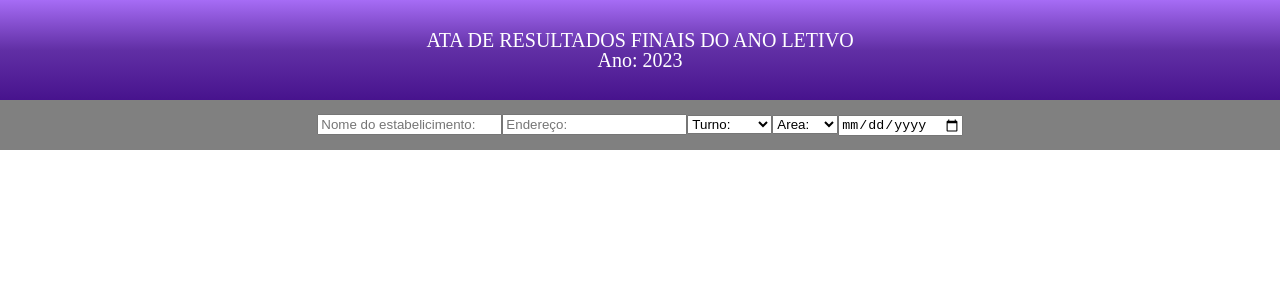
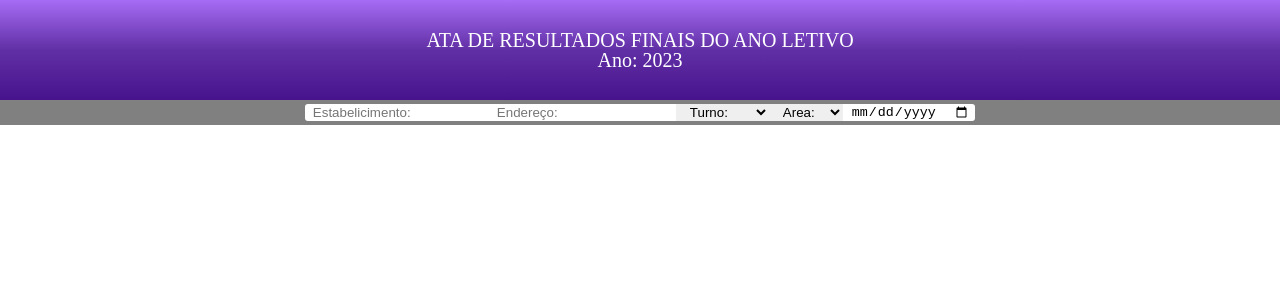
Before and after one commit to GilsonMendes/diario-eletronico-site, a React (Vite) app: page / in a window 1280 px wide. Shown: the top 300 px of the page. Built offline with nearby package versions, Linux system fonts and the light colour scheme.

Commit message:
Add ajustes no menu header

```diff
--- a/src/components/header/menu-header/index.jsx
+++ b/src/components/header/menu-header/index.jsx
@@ -4,8 +4,8 @@ export default _ => {
         <M.Menu>
             <div className="menu-barra">
                 <form action="">
-                    <input type="text" name ="nomeEst" id='name' placeholder='Nome do estabelicimento:' />
-                    <input type="text" name='endereco' id='endereco' placeholder='Endereço:' />
+                    <input className='nomeEst' type="text" name ="nomeEst" id='name' placeholder='Estabelicimento:' />
+                    <input className='endereco' type="text" name='endereco' id='endereco' placeholder='Endereço:' />
                     <select name="turno" id="turno">
                         <option value="turno">Turno:</option>
                         <option value="M">Matutino</option>
@@ -17,7 +17,7 @@ export default _ => {
                         <option value="U">Urbana</option>
                         <option value="R">Rural</option>
                     </select>
-                    <input type="date"  />
+                    <input className='date-area' type="date"  />
 
                 </form>
             </div>
--- a/src/components/header/menu-header/menu-header.js
+++ b/src/components/header/menu-header/menu-header.js
@@ -6,6 +6,46 @@ export const Menu = styled.div`
     align-items: center;
     justify-content: center;
     width: 100%;
-    height: 50px;
+    height: 25px;
     background-color: gray;
+
+
+    .menu-barra:focus-within{
+        border: 1px solid rgb(152, 68, 232);
+        border-top-left-radius: 3px;
+        border-bottom-left-radius: 3px;
+        border-top-right-radius: 3px;
+        border-bottom-right-radius: 3px;
+    }
+
+
+    .menu-barra form{
+        display: flex;
+
+    }
+    input{
+        border: 0;
+        outline: none;
+    }
+    select{
+        border: 0;
+        outline:none;
+        padding-left: 10px;
+    }
+
+    .nomeEst{
+        border-top-left-radius: 3px;
+        border-bottom-left-radius: 3px;
+        padding-left: 8px;
+        padding-right: 5px;
+    }
+
+    .date-area{
+        border-top-right-radius: 3px;
+        border-bottom-right-radius: 3px;
+        padding-left: 8px;
+        padding-right: 5px;
+    }
+
+
 `
```
